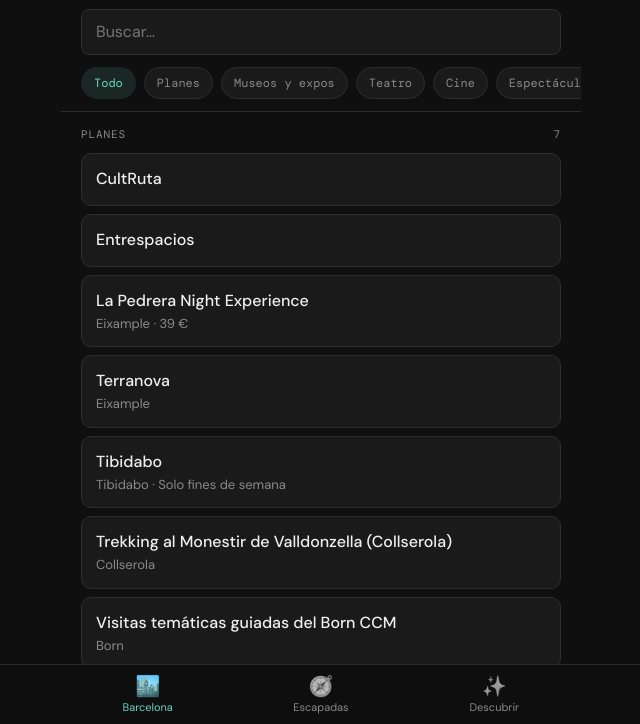
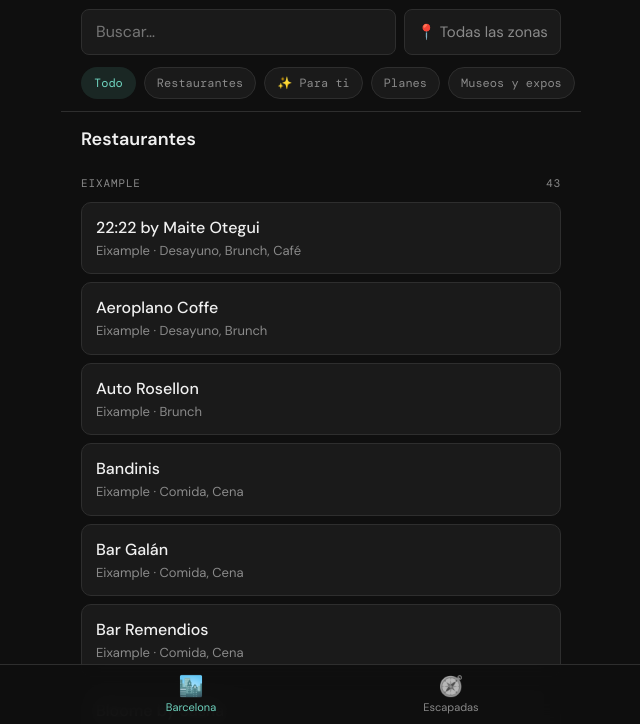
Before and after one commit to scamot/plannet, a plain HTML site: page index.html in a window 1280 px wide. Shown: the part 75-799 px from the top of the page, without its empty margins (319-959 px from the left). Drawn offline with nearby package versions, Linux system fonts and the light colour scheme.

Commit message:
Restaurantes primero, filtro por zona y recomendaciones dentro de cada lugar
Co-Authored-By: Claude Opus 5.5 <noreply@anthropic.com>
Claude-Session: https://claude.ai/code/session_01Y7DTzL78JDaGGLarTZPneE

```diff
--- a/index.html
+++ b/index.html
@@ -53,6 +53,17 @@
     padding: 10px 14px; font: inherit; font-size: 16px; outline: none;
   }
   .search:focus { border-color: var(--accent); }
+  .filtros { display: flex; gap: 8px; margin-top: 12px; }
+  .filtros .search { margin-top: 0; flex: 1; min-width: 0; }
+  .zona {
+    flex: none; max-width: 46%; appearance: none; -webkit-appearance: none;
+    background: var(--surface); color: var(--muted);
+    border: 1px solid var(--border); border-radius: 8px;
+    padding: 10px 12px; font: inherit; font-size: 15px; outline: none;
+  }
+  .zona.on { color: var(--accent); border-color: rgba(111,211,191,.5); background: var(--accent-dim); }
+  .group-title { font-size: 18px; font-weight: 600; margin: 22px 0 0; }
+  .group-title:first-child { margin-top: 0; }
 
   .chips { display: flex; gap: 8px; overflow-x: auto; margin: 12px -20px 0; padding: 0 20px; scrollbar-width: none; }
   .chips::-webkit-scrollbar { display: none; }
@@ -180,14 +191,14 @@ const TIPOS = {
   museo:       { label: 'Museos y expos', uno: 'Museo / expo' },
   plan:        { label: 'Planes',       uno: 'Plan' },
 };
-const ORDEN_TIPOS = ['plan','museo','teatro','cine','concierto','espectaculo','restaurante'];
+const ORDEN_TIPOS = ['restaurante','plan','museo','teatro','cine','concierto','espectaculo'];
 const MOMENTOS = ['Desayuno','Brunch','Café','Comida','Cena','Vermut','Tardeo','Afterwork','Vinos','Copas','Delivery','Cowork'];
 const CASA = 'Barcelona';
 const AVISO_DIAS = 14;   // la pestaña de destino aparece X días antes del viaje
 const ULTIMOS_DIAS = 10; // "Últimos días" si acaba en menos de X días
 
 let PLANES = [], SUG = [], VIAJES = [], ACTUALIZADO = null, SUG_FECHA = null;
-const st = { tab: 'casa', tipo: 'todo', momento: null, q: '', lugar: null };
+const st = { tab: 'casa', tipo: 'todo', momento: null, zona: null, q: '', lugar: null };
 
 const hoy = (() => { const d = new Date(); return d.getFullYear() + '-' + String(d.getMonth()+1).padStart(2,'0') + '-' + String(d.getDate()).padStart(2,'0'); })();
 const dias = (a, b) => Math.round((new Date(b) - new Date(a)) / 864e5);
@@ -223,7 +234,7 @@ function viajeActivo() {
 
 function meta(p) {
   const bits = [];
-  if (p.zona && p.zona !== st.zonaActual) bits.push(p.zona);
+  if (p.zona && p.zona !== st.zona) bits.push(p.zona);
   if (p.tipo === 'restaurante') {
     if (p.cocina) bits.push(p.cocina);
     else if (p.momentos) bits.push(p.momentos.slice(0, 3).join(', '));
@@ -247,59 +258,78 @@ function card(p, extra = '') {
     </div>${badge}</button>`;
 }
 
-function filtrar(lista) {
+function filtrar(lista, ignorarTipo = false) {
   const q = norm(st.q.trim());
   return lista.filter(p => {
     if (p.estado === 'descartado') return false;
-    if (st.tipo !== 'todo' && p.tipo !== st.tipo) return false;
+    if (!ignorarTipo && st.tipo !== 'todo' && p.tipo !== st.tipo) return false;
+    if (st.zona && (p.zona || 'Sin zona') !== st.zona) return false;
     if (st.momento && !(p.momentos || []).includes(st.momento)) return false;
     if (q) {
-      const hay = norm([p.titulo, p.zona, p.cocina, p.descripcion, p.direccion, p.notas, TIPOS[p.tipo]?.uno, (p.momentos || []).join(' ')].join(' '));
+      const hay = norm([p.titulo, p.zona, p.cocina, p.descripcion, p.direccion, p.notas, p.motivo, TIPOS[p.tipo]?.uno, (p.momentos || []).join(' ')].join(' '));
       if (!q.split(/\s+/).every(w => hay.includes(w))) return false;
     }
     return true;
   });
 }
 
-// Lista de un lugar: eventos con fecha arriba, después por tipo (restaurantes por zona), pasados al final plegados
+const ordenFecha = (a, b) => (tiempo(a).orden || 'z').localeCompare(tiempo(b).orden || 'z');
+const ordenNombre = (a, b) => (a.estado === 'hecho') - (b.estado === 'hecho') || a.titulo.localeCompare(b.titulo, 'es');
+const sec = (titulo, items, fn = p => card(p)) => items.length ? `<div class="sec"><span>${esc(titulo)}</span><span>${items.length}</span></div>` + items.map(fn).join('') : '';
+const cardSug = s => card(s, s.motivo ? `<div class="sug-why">${esc(s.motivo)}</div>` : '');
+
+function porZona(items) {
+  const g = {};
+  for (const p of items) (g[p.zona || 'Sin zona'] = g[p.zona || 'Sin zona'] || []).push(p);
+  return Object.keys(g)
+    .sort((a, b) => (a === 'Sin zona') - (b === 'Sin zona') || g[b].length - g[a].length || a.localeCompare(b, 'es'))
+    .map(k => sec(k, g[k].sort(ordenNombre))).join('');
+}
+
+// Orden: restaurantes → recomendaciones de Claude → en cartel → resto por tipo → pasados (plegados)
 function renderLugar(lugar) {
   const base = PLANES.filter(p => p.lugar === lugar);
-  const lista = filtrar(base);
-  const activos = lista.filter(p => !tiempo(p).pasado);
-  const pasados = lista.filter(p => tiempo(p).pasado);
+  const sugBase = SUG.filter(s => s.lugar === lugar && !tiempo(s).pasado);
+  const vivos = filtrar(base).filter(p => !tiempo(p).pasado);
+  const pasados = filtrar(base).filter(p => tiempo(p).pasado);
+  const sug = filtrar(sugBase, true);
   let h = '';
 
-  const conFecha = activos.filter(p => tiempo(p).orden).sort((a, b) => tiempo(a).orden.localeCompare(tiempo(b).orden));
-  const sinFecha = activos.filter(p => !tiempo(p).orden);
-  if (conFecha.length) h += `<div class="sec"><span>En cartel</span><span>${conFecha.length}</span></div>` + conFecha.map(p => card(p)).join('');
+  if (st.tipo === 'parati') {
+    h = sec('Recomendaciones de Claude', sug.sort(ordenFecha), cardSug);
+    if (!sug.length) h = `<div class="empty">${sugBase.length ? 'Nada con estos filtros.' : 'Aquí aparecerán mis recomendaciones para ti: estrenos, conciertos, expos, restaurantes nuevos… según lo que te vaya gustando.<br><br>Si alguna te encaja, dime <b>«pasa X a mi lista»</b>.'}</div>`;
+    return h;
+  }
 
-  const grupos = {};
-  for (const p of sinFecha) {
-    const k = st.tipo === 'restaurante' || (st.tipo === 'todo' && p.tipo === 'restaurante' && st.q)
-      ? (p.zona || 'Otros') : (st.tipo === 'todo' ? TIPOS[p.tipo]?.label || p.tipo : (p.zona || 'Otros'));
-    (grupos[k] = grupos[k] || []).push(p);
-  }
-  let claves = Object.keys(grupos);
-  if (st.tipo === 'todo' && !st.q) {
-    const ord = ORDEN_TIPOS.map(t => TIPOS[t].label);
-    claves.sort((a, b) => ord.indexOf(a) - ord.indexOf(b));
+  const rest = vivos.filter(p => p.tipo === 'restaurante');
+  const otros = vivos.filter(p => p.tipo !== 'restaurante');
+  if (st.tipo === 'restaurante') {
+    h += porZona(rest);
+  } else if (st.tipo === 'todo') {
+    if (rest.length) h += st.zona ? sec('Restaurantes', rest.sort(ordenNombre)) : `<div class="group-title">Restaurantes</div>` + porZona(rest);
+    if (sug.length) h += `<div class="group-title">✨ Para ti</div>` + sug.sort(ordenFecha).map(cardSug).join('');
+    const conFecha = otros.filter(p => tiempo(p).orden).sort(ordenFecha);
+    h += sec('En cartel', conFecha);
+    const sinFecha = otros.filter(p => !tiempo(p).orden);
+    for (const t of ORDEN_TIPOS) h += sec(TIPOS[t].label, sinFecha.filter(p => p.tipo === t).sort(ordenNombre));
   } else {
-    claves.sort((a, b) => (a === 'Otros') - (b === 'Otros') || grupos[b].length - grupos[a].length || a.localeCompare(b));
-  }
-  for (const k of claves) {
-    const items = grupos[k].sort((a, b) => (a.estado === 'hecho') - (b.estado === 'hecho') || a.titulo.localeCompare(b.titulo));
-    h += `<div class="sec"><span>${esc(k)}</span><span>${items.length}</span></div>` + items.map(p => card(p)).join('');
+    h += sec('En cartel', otros.filter(p => tiempo(p).orden).sort(ordenFecha));
+    h += porZona(otros.filter(p => !tiempo(p).orden));
   }
   if (pasados.length) h += `<details class="past"><summary>Ya pasado · ${pasados.length} ▸</summary><div class="inner">${pasados.map(p => card(p)).join('')}</div></details>`;
-  if (!lista.length) h = `<div class="empty">${base.length ? 'Nada con estos filtros.' : `Aún no hay nada en <b>${esc(lugar)}</b>.<br>Dile a Claude qué añadir.`}</div>`;
+  if (!h) h = `<div class="empty">${base.length ? 'Nada con estos filtros.' : `Aún no hay nada en <b>${esc(lugar)}</b>.<br>Dile a Claude qué añadir.`}</div>`;
   return h;
 }
 
 function chipsTipo(lugar) {
   const base = PLANES.filter(p => p.lugar === lugar && p.estado !== 'descartado');
+  const nSug = SUG.filter(s => s.lugar === lugar && !tiempo(s).pasado).length;
   const tipos = ORDEN_TIPOS.filter(t => base.some(p => p.tipo === t));
-  let h = `<div class="chips">` + [['todo', 'Todo'], ...tipos.map(t => [t, TIPOS[t].label])]
-    .map(([k, l]) => `<button class="chip ${st.tipo === k ? 'on' : ''}" onclick="setTipo('${k}')">${l}</button>`).join('') + `</div>`;
+  const lista = [['todo', 'Todo']];
+  if (tipos.includes('restaurante')) lista.push(['restaurante', TIPOS.restaurante.label]);
+  lista.push(['parati', '✨ Para ti' + (nSug ? ` · ${nSug}` : '')]);
+  for (const t of tipos) if (t !== 'restaurante') lista.push([t, TIPOS[t].label]);
+  let h = `<div class="chips">` + lista.map(([k, l]) => `<button class="chip ${st.tipo === k ? 'on' : ''}" onclick="setTipo('${k}')">${l}</button>`).join('') + `</div>`;
   if (st.tipo === 'restaurante') {
     const ms = MOMENTOS.filter(m => base.some(p => (p.momentos || []).includes(m)));
     h += `<div class="chips">` + ms.map(m => `<button class="chip small ${st.momento === m ? 'on' : ''}" onclick="setMomento('${m}')">${m}</button>`).join('') + `</div>`;
@@ -307,11 +337,27 @@ function chipsTipo(lugar) {
   return h;
 }
 
+function selectorZona(lugar) {
+  const c = {};
+  const pool = [...PLANES, ...SUG].filter(p => p.lugar === lugar && p.estado !== 'descartado' && !tiempo(p).pasado
+    && (st.tipo === 'todo' || st.tipo === 'parati' ? true : p.tipo === st.tipo));
+  for (const p of pool) { const z = p.zona || 'Sin zona'; c[z] = (c[z] || 0) + 1; }
+  const zonas = Object.keys(c).sort((a, b) => (a === 'Sin zona') - (b === 'Sin zona') || a.localeCompare(b, 'es'));
+  if (zonas.length < 2 && !st.zona) return '';
+  return `<select class="zona ${st.zona ? 'on' : ''}" onchange="st.zona=this.value||null;render()" aria-label="Zona">
+    <option value="">📍 Todas las zonas</option>
+    ${zonas.map(z => `<option value="${esc(z)}" ${st.zona === z ? 'selected' : ''}>${esc(z)} (${c[z]})</option>`).join('')}
+  </select>`;
+}
+
 function cabecera(titulo, lugar) {
   const n = PLANES.filter(p => p.lugar === lugar && p.estado !== 'descartado' && !tiempo(p).pasado).length;
   return `<div class="top"><h1>Plannet</h1><span class="count">${n} planes</span></div>
     <div class="title">${esc(titulo)}</div>
+    <div class="filtros">
       <input class="search" type="search" placeholder="Buscar…" value="${esc(st.q)}" oninput="st.q=this.value;pintarLista()">
+      ${selectorZona(lugar)}
+    </div>
     ${chipsTipo(lugar)}`;
 }
 
@@ -323,34 +369,31 @@ function lugaresFuera() {
 }
 
 function render(soloLista = false) {
-  const Hd = document.getElementById('header'), M = document.getElementById('main');
-  const H = soloLista ? {} : Hd;
+  const H = document.getElementById('header'), M = document.getElementById('main');
   const v = viajeActivo();
   if (!soloLista) document.getElementById('nav').innerHTML = [
     ['casa', '🏙️', CASA],
     ['destino', v ? '✈️' : '🧭', v ? v.lugar : 'Escapadas'],
-    ['descubrir', '✨', 'Descubrir'],
   ].map(([k, ic, l]) => `<button class="${st.tab === k ? 'on' : ''}" onclick="setTab('${k}')"><span class="ic">${ic}</span>${esc(l)}</button>`).join('');
 
   if (st.tab === 'casa') {
-    H.innerHTML = cabecera(CASA, CASA);
+    if (!soloLista) H.innerHTML = cabecera(CASA, CASA);
     M.innerHTML = renderLugar(CASA);
-  } else if (st.tab === 'destino') {
+    return;
+  }
   const lugar = st.lugar || (v && v.lugar);
   if (lugar) {
     const viaje = VIAJES.find(x => x.lugar === lugar && x.hasta >= hoy);
-      H.innerHTML = cabecera(lugar, lugar);
+    if (!soloLista) H.innerHTML = cabecera(lugar, lugar);
     let top = '';
     if (st.lugar && !(v && v.lugar === st.lugar)) top += `<button class="back" onclick="st.lugar=null;resetFiltros();render()">‹ Escapadas</button>`;
-      if (viaje) {
+    if (viaje && !st.q) {
       const n = dias(hoy, viaje.desde);
       const cuando = n > 0 ? `Faltan ${n} día${n > 1 ? 's' : ''}` : 'Estás allí';
       top += `<div class="trip"><div class="trip-name">${esc(viaje.lugar)}</div>
         <div class="trip-meta">${fmt(viaje.desde)} – ${fmt(viaje.hasta)} · ${cuando}</div>
         ${viaje.notas ? `<div class="trip-notes">${esc(viaje.notas)}</div>` : ''}</div>`;
     }
-      const sug = SUG.filter(s => s.lugar === lugar && !tiempo(s).pasado);
-      if (sug.length && !st.q && st.tipo === 'todo') top += `<div class="sec"><span>Sugerencias para el viaje</span><span>${sug.length}</span></div>` + sug.map(s => card(s, s.motivo ? `<div class="sug-why">${esc(s.motivo)}</div>` : '')).join('');
     M.innerHTML = top + renderLugar(lugar);
   } else {
     H.innerHTML = `<div class="top"><h1>Plannet</h1></div><div class="title">Escapadas</div>`;
@@ -359,26 +402,11 @@ function render(soloLista = false) {
       <div class="sec"><span>Lugares guardados</span><span>${ls.length}</span></div>` +
       ls.map(([l, n]) => `<button class="card" onclick="st.lugar='${esc(l)}';resetFiltros();render()"><div class="card-main"><div class="card-name">${esc(l)}</div><div class="card-meta">${n} planes</div></div><span class="badge mute">›</span></button>`).join('');
   }
-  } else {
-    H.innerHTML = `<div class="top"><h1>Plannet</h1><span class="count">${SUG_FECHA ? 'Actualizado ' + fmt(SUG_FECHA) : ''}</span></div><div class="title">Descubrir</div>`;
-    const vivas = SUG.filter(s => !tiempo(s).pasado);
-    if (!vivas.length) {
-      M.innerHTML = `<div class="empty">Aquí aparecerán las propuestas que Claude encuentre: estrenos, conciertos, expos, restaurantes nuevos…<br><br>Si alguna te encaja, dile <b>«pasa X a mi lista»</b>.</div>`;
-    } else {
-      const g = {};
-      for (const s of vivas) (g[s.lugar] = g[s.lugar] || []).push(s);
-      M.innerHTML = Object.keys(g).sort((a, b) => (b === CASA) - (a === CASA)).map(l =>
-        `<div class="sec"><span>${esc(l)}</span><span>${g[l].length}</span></div>` +
-        g[l].sort((a, b) => (tiempo(a).orden || 'z').localeCompare(tiempo(b).orden || 'z'))
-            .map(s => card(s, s.motivo ? `<div class="sug-why">${esc(s.motivo)}</div>` : '')).join('')
-      ).join('');
-    }
-  }
 }
 
 function pintarLista() { render(true); }
 
-function resetFiltros() { st.tipo = 'todo'; st.momento = null; st.q = ''; }
+function resetFiltros() { st.tipo = 'todo'; st.momento = null; st.zona = null; st.q = ''; }
 function setTab(t) { st.tab = t; st.lugar = null; resetFiltros(); render(); scrollTo(0, 0); }
 function setTipo(t) { st.tipo = t; st.momento = null; render(); }
 function setMomento(m) { st.momento = st.momento === m ? null : m; render(); }
```
Lines whose indentation alone changed are shown as unchanged.
